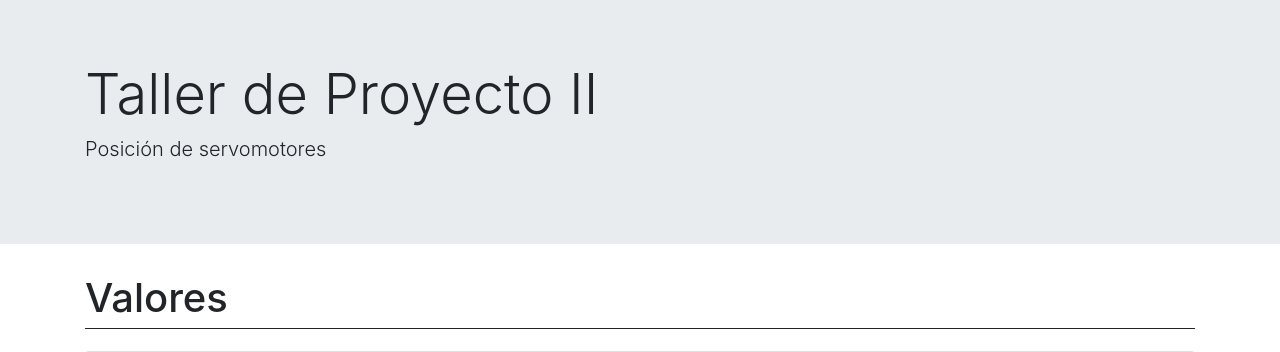
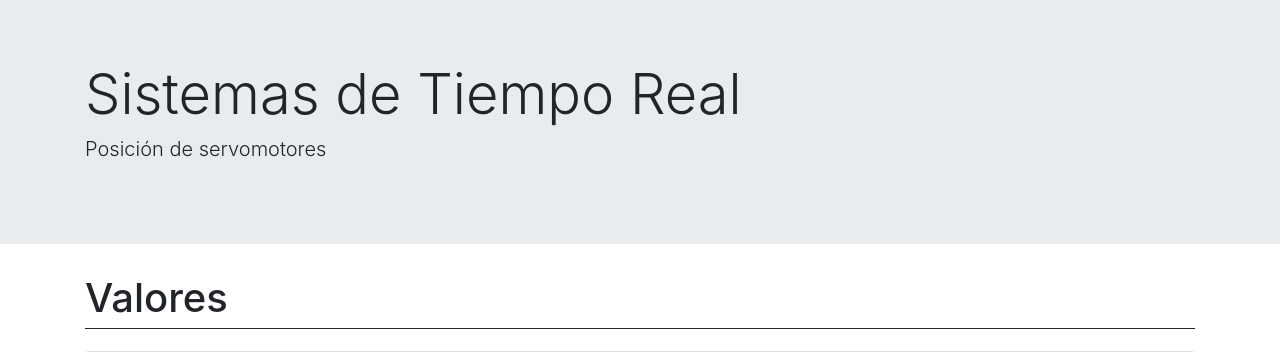
Before and after one commit to m474dor/Tiempo-Real, a Flask app: page / in a window 1280 px wide. Shown: the part 56-408 px from the top of the page. Run offline with Flask 2, Linux system fonts and the light colour scheme; some libraries are stand-ins or nearby versions.

Commit message:
Add files via upload

```diff
--- a/Server/templates/response.html
+++ b/Server/templates/response.html
@@ -1,7 +1,7 @@
 <html>
     <head>
         <meta http-equiv="refresh" content="{{ frec }}" />
-        <title>TP2</title>
+        <title>Tiempo Real</title>
         <meta name="viewport" content="width=device-width, initial-scale=1">
         <!-- JQuery -->
         <script src="{{url_for('static', filename='jquery/jquery-3.2.1.min.js')}}"></script>
@@ -55,7 +55,7 @@
 
         <div class="jumbotron jumbotron-fluid">
             <div class="container">
-                <h3 class="display-4">Taller de Proyecto II</h3>
+                <h3 class="display-4">Sistemas de Tiempo Real</h3>
                 <p class="lead">Posición de servomotores</p>
             </div>
         </div>
```
